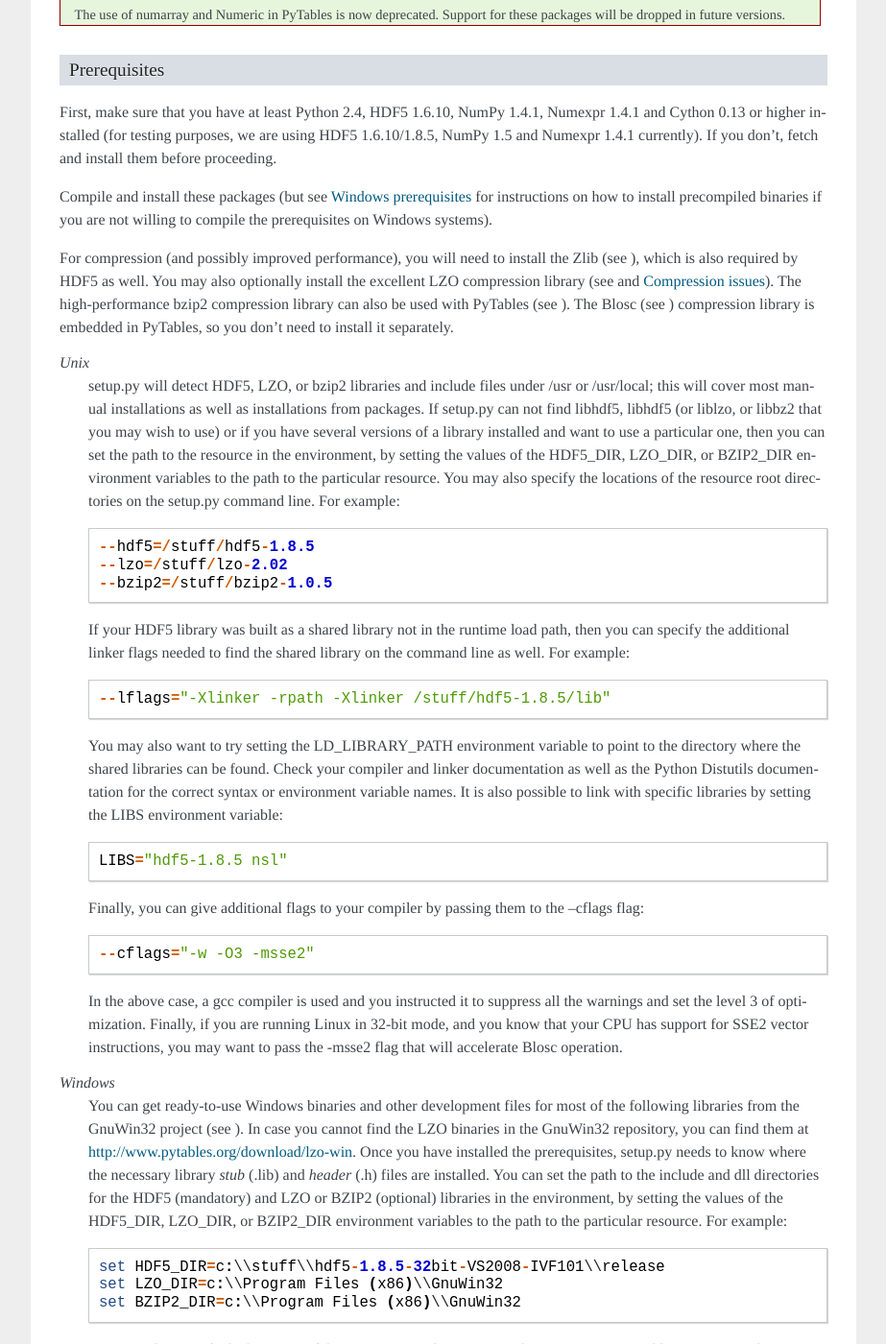
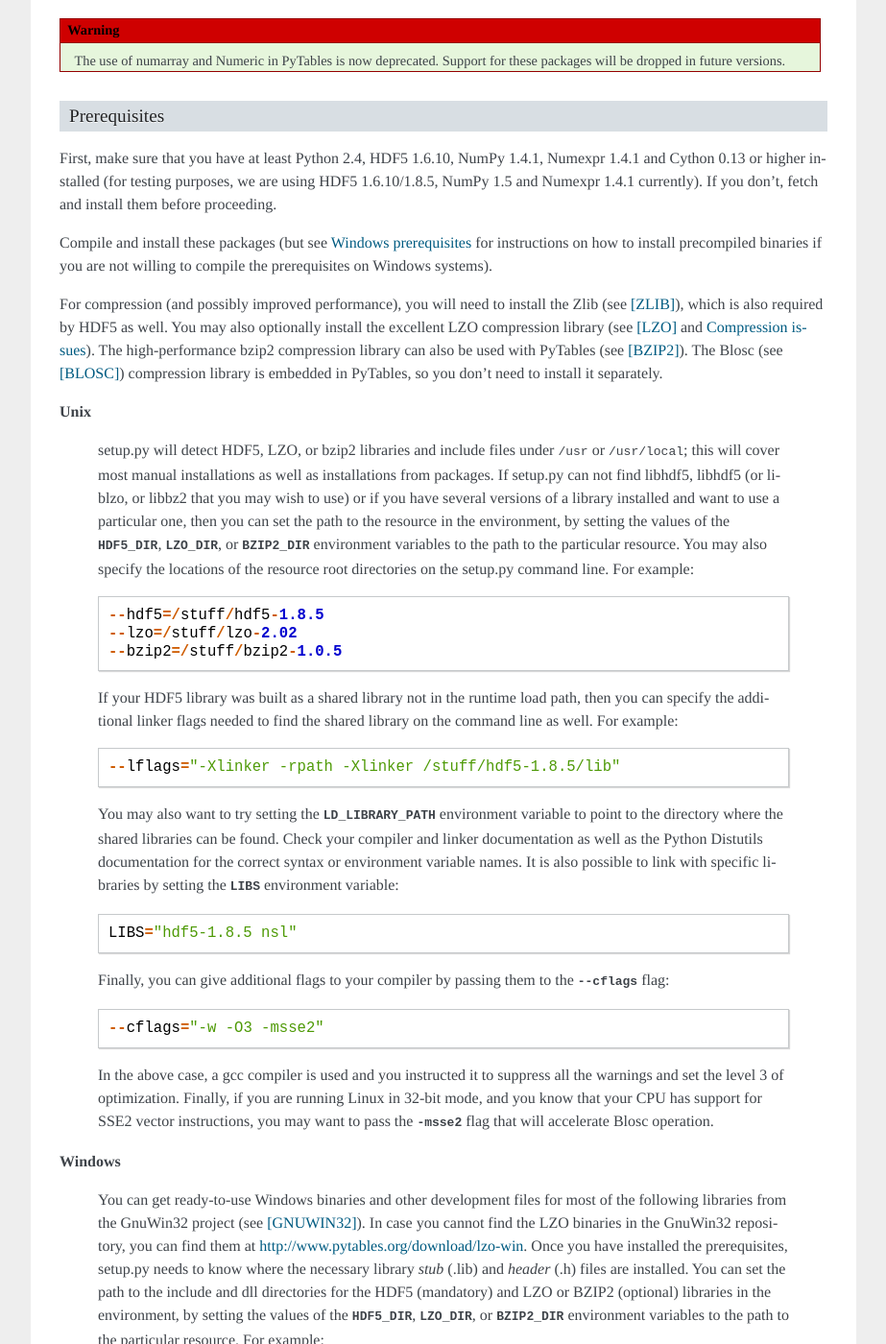
Before and after one commit to PyTables/PyTables, a Sphinx documentation site: the page built from doc/source/usersguide/installation.rst, in a window 1280 px wide and 1400 px high, scrolled down 731 px. Shown: the whole window at 96% size, without its empty margins (198-1121 px from the left). Built offline with Sphinx 7.4.7, drawn with Linux system fonts in a browser that asks for light colours; formulas are drawn with MathJax 3; pages that are not in the unit, such as notebooks, are missing from menus; some of the changed text lies outside the part shown.

Commit message:
Finished install refactor.

```diff
--- a/doc/source/usersguide/installation.rst
+++ b/doc/source/usersguide/installation.rst
@@ -66,74 +66,76 @@
 willing to compile the prerequisites on Windows systems).
 
 For compression (and possibly improved performance), you will
-need to install the Zlib (see
-), which is also required by HDF5 as
+need to install the Zlib (see :ref:`[ZLIB] <ZLIB>`), which is also required by HDF5 as
 well. You may also optionally install the
-excellent LZO compression library (see
+excellent LZO compression library (see :ref:`[LZO] <LZO>`
 and :ref:`compressionIssues`). The high-performance bzip2
-compression library can also be used with PyTables (see
-).  The Blosc
-(see ) compression library is
+compression library can also be used with PyTables (see :ref:`[BZIP2] <BZIP2>`).
+The Blosc (see :ref:`[BLOSC] <BLOSC>`) compression library is
 embedded in PyTables, so you don't need to install it
 separately.
 
-*Unix*
-    setup.py will detect
-    HDF5,
+**Unix**
+
+    setup.py will detect HDF5,
     LZO, or bzip2 libraries
-    and include files under /usr
-    or /usr/local; this will cover most manual
+    and include files under :file:`/usr`
+    or :file:`/usr/local`; this will cover most manual
     installations as well as installations from
     packages. If setup.py can not find
     libhdf5, libhdf5
-    (or liblzo, or libbz2
-    that you may wish to use) or if you have several versions of a
+    (or liblzo, or libbz2 that you may wish to use) or if you have
+    several versions of a
     library installed and want to use a particular one, then you
     can set the path to the resource in the environment, by
-    setting the values of the HDF5_DIR,
-    LZO_DIR,
-    or BZIP2_DIR environment variables to the
+    setting the values of the :envvar:`HDF5_DIR`, :envvar:`LZO_DIR`,
+    or :envvar:`BZIP2_DIR` environment variables to the
     path to the particular resource. You may also specify the
     locations of the resource root directories on the
-    setup.py command line. For example:
-    ::
+    setup.py command line. For example::
+
         --hdf5=/stuff/hdf5-1.8.5
         --lzo=/stuff/lzo-2.02
         --bzip2=/stuff/bzip2-1.0.5
+
     If your HDF5 library was built as a shared library not
     in the runtime load path, then you can specify the additional
     linker flags needed to find the shared library on the command
-    line as well. For example:
-    ::
+    line as well. For example::
+
         --lflags="-Xlinker -rpath -Xlinker /stuff/hdf5-1.8.5/lib"
-    You may also want to try setting the LD_LIBRARY_PATH
+
+    You may also want to try setting the :envvar:`LD_LIBRARY_PATH`
     environment variable to point to the directory where the
     shared libraries can be found. Check your compiler and linker
     documentation as well as the Python
     Distutils documentation for the correct
     syntax or environment variable names.
     It is also possible to link with specific libraries by
-    setting the LIBS environment
-    variable:
-    ::
+    setting the :envvar:`LIBS` environment
+    variable::
+
         LIBS="hdf5-1.8.5 nsl"
+
     Finally, you can give additional flags to your compiler
-    by passing them to the --cflags
-    flag:
-    ::
+    by passing them to the :option:`--cflags`
+    flag::
+
         --cflags="-w -O3 -msse2"
+
     In the above case, a gcc compiler is
     used and you instructed it to suppress all the warnings and
     set the level 3 of optimization.  Finally, if you are running
     Linux in 32-bit mode, and you know that your CPU has support
     for SSE2 vector instructions, you may want to pass
-    the -msse2 flag that will accelerate Blosc
+    the :option:`-msse2` flag that will accelerate Blosc
     operation.
 
-*Windows*
+**Windows**
+
     You can get ready-to-use Windows binaries and other
     development files for most of the following libraries from the
-    GnuWin32 project (see ).  In
+    GnuWin32 project (see :ref:`[GNUWIN32] <GNUWIN32>`).  In
     case you cannot find the LZO binaries in the GnuWin32
     repository, you can find them at
     `http://www.pytables.org/download/lzo-win <http://www.pytables.org/download/lzo-win>`_.
@@ -145,18 +147,18 @@
     include and dll
     directories for the HDF5 (mandatory) and
     LZO or BZIP2 (optional) libraries in the environment, by
-    setting the values of the HDF5_DIR,
-    LZO_DIR,
-    or BZIP2_DIR environment variables to the
-    path to the particular resource.  For example:
-    ::
+    setting the values of the :envvar:`HDF5_DIR`, :envvar:`LZO_DIR`,
+    or :envvar:`BZIP2_DIR` environment variables to the
+    path to the particular resource.  For example::
+
         set HDF5_DIR=c:\\stuff\\hdf5-1.8.5-32bit-VS2008-IVF101\\release
         set LZO_DIR=c:\\Program Files (x86)\\GnuWin32
         set BZIP2_DIR=c:\\Program Files (x86)\\GnuWin32
+
     You may also specify the locations of the resource root
     directories on the setup.py command line.
-    For example:
-    ::
+    For example::
+
         --hdf5=c:\\stuff\\hdf5-1.8.5-32bit-VS2008-IVF101\\release
         --lzo=c:\\Program Files (x86)\\GnuWin32
         --bzip2=c:\\Program Files (x86)\\GnuWin32
@@ -331,20 +352,19 @@
 file and execute it.
 
 You can (and *you should*) test your
-installation by running the next commands:
-::
+installation by running the next commands::
 
     >>> import tables
     >>> tables.test()
+
 on your favorite python shell. If all the
 tests pass (possibly with a few warnings, related to the potential
 unavailability of LZO lib) you already have a working,
 well-tested copy of PyTables installed! If any test fails, please
-copy the output of the error messages as well as the output of:
-
-::
+copy the output of the error messages as well as the output of::
 
     >>> tables.print_versions()
+
 and mail them
 to the developers so that the problem can be fixed in future
 releases.
```
Also changed, not shown: other parts of doc/source/usersguide/installation.rst (+99 -80 lines).
